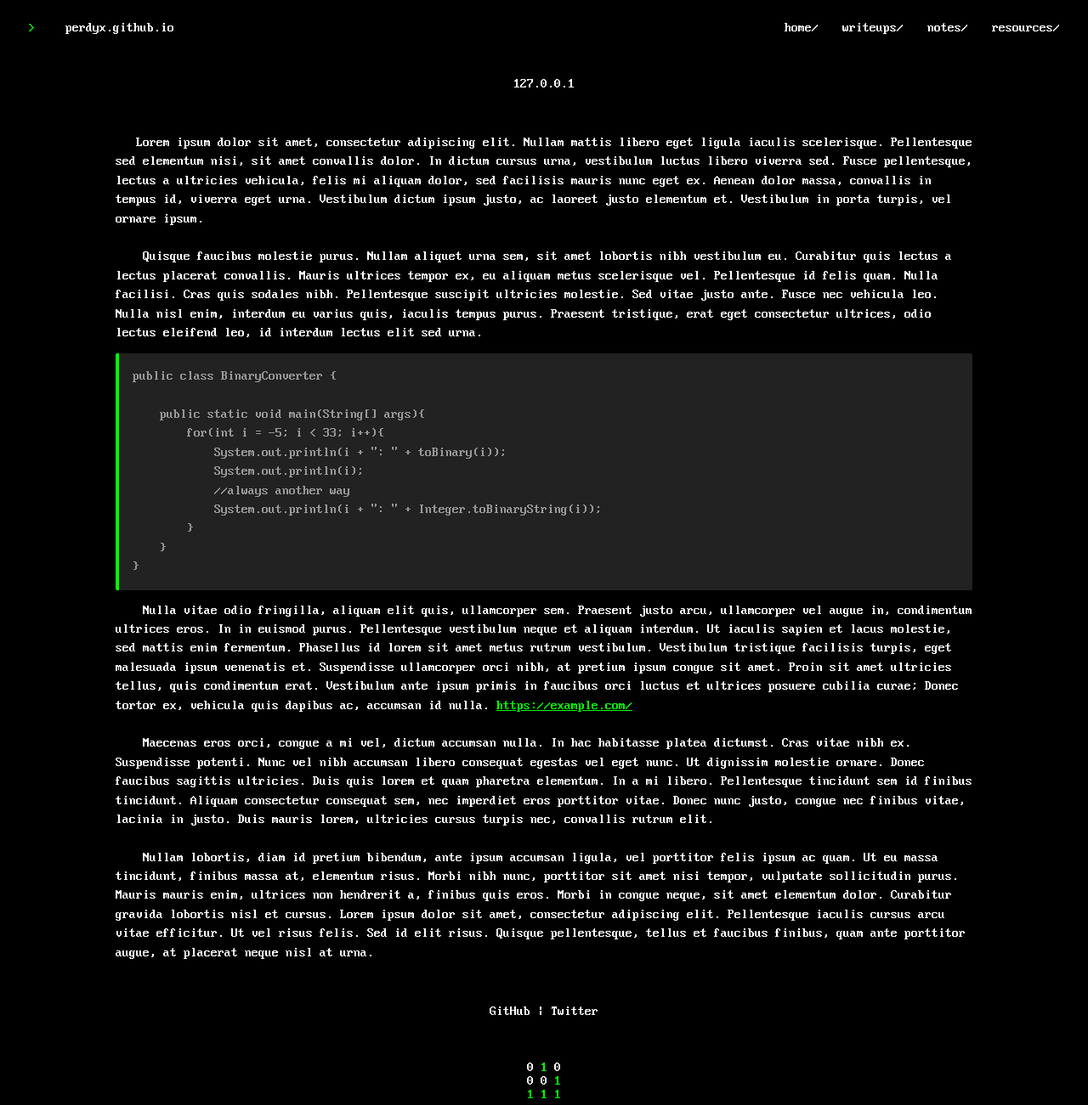
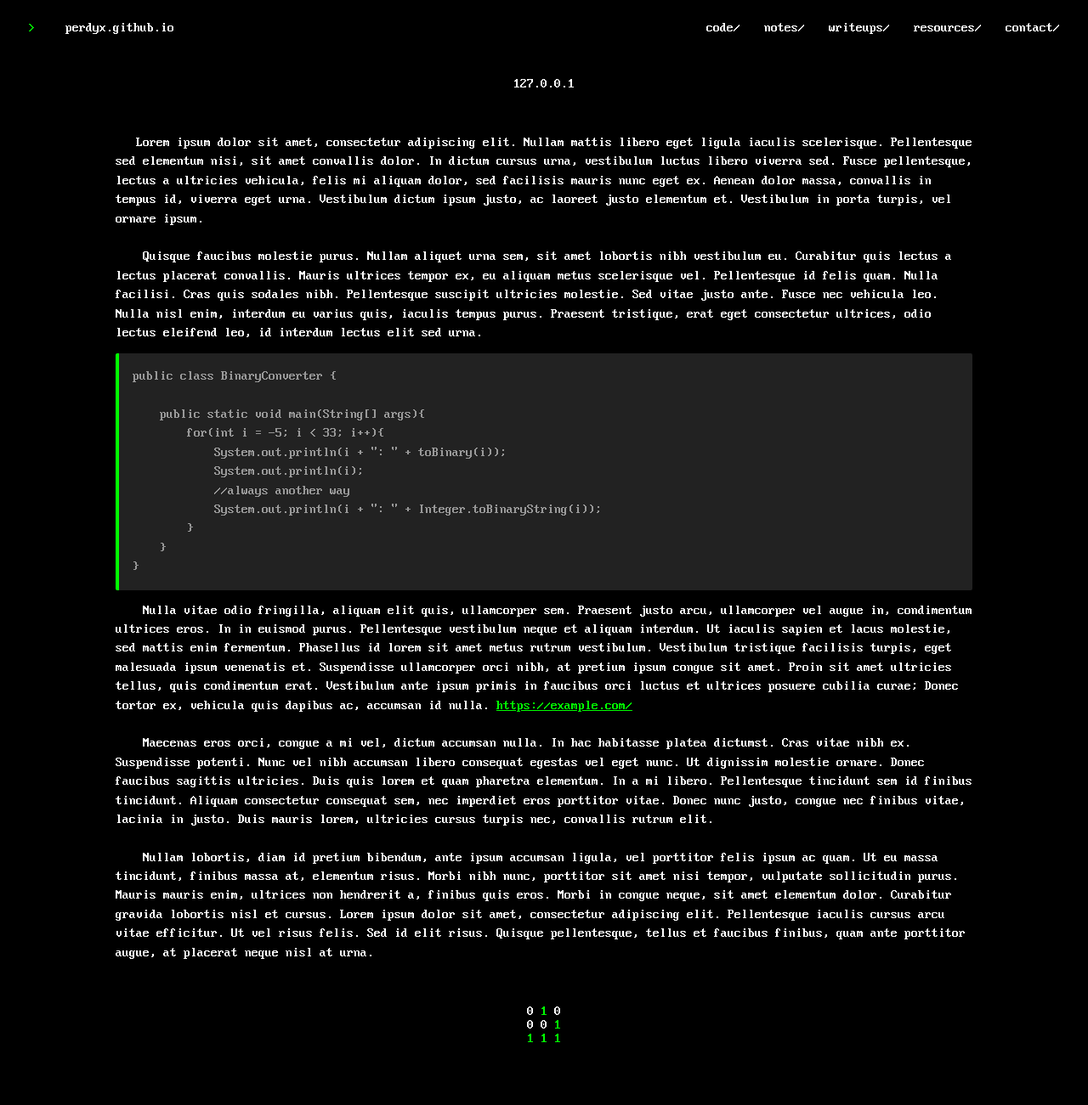
Before and after one commit to Perdyx/perdyx.github.io, a plain HTML site: page index.html in a window 1280 px wide. Shown: the whole page at 85% size. Drawn offline with Linux system fonts and the light colour scheme.

```diff
--- a/index.html
+++ b/index.html
@@ -33,10 +33,11 @@
             <a href="https://github.com/Perdyx/perdyx.github.io" target="_blank">perdyx.github.io</a>
 
             <div class="nav-desktop-right">
-                <a href="index.html">home/</a>
+                <a href="code">code/</a>
+                <a href="notes">notes/</a>
                 <a href="writeups">writeups/</a>
-                <a href="notes">notes/</a>
                 <a href="resources">resources/</a>
+                <a href="contact">contact/</a>
             </div>
         </div>
 
@@ -64,13 +65,8 @@
     </body>
 
     <footer>
-        <a href="https://github.com/Perdyx/" target="_blank">GitHub</a> |
-        <a href="https://twitter.com/perdyx_" target="_blank">Twitter</a>
-
-        <div class="footer-flair">
-            0 <span class="text-accent">1</span> 0<br>
-            0 0 <span class="text-accent">1</span><br>
-            <span class="text-accent">1</span> <span class="text-accent">1</span> <span class="text-accent">1</span><br>
-        </div>
+        0 <span class="text-accent">1</span> 0<br>
+        0 0 <span class="text-accent">1</span><br>
+        <span class="text-accent">1</span> <span class="text-accent">1</span> <span class="text-accent">1</span><br>
     </footer>
 </html>
--- a/styles.css
+++ b/styles.css
@@ -39,15 +39,6 @@ footer {
     text-align: center;
 }
 
-footer a {
-    text-decoration: none;
-    color: var(--text-primary);
-}
-
-footer a:hover {
-    text-decoration: underline;
-}
-
 .embed {
     background: var(--primary);
     padding: 16px;
@@ -87,10 +78,6 @@ footer a:hover {
     tab-size: 4;
     white-space: pre-wrap;
     line-height: 1.4;
-}
-
-.footer-flair {
-    margin: 50px;
 }
 
 .banner {
```
